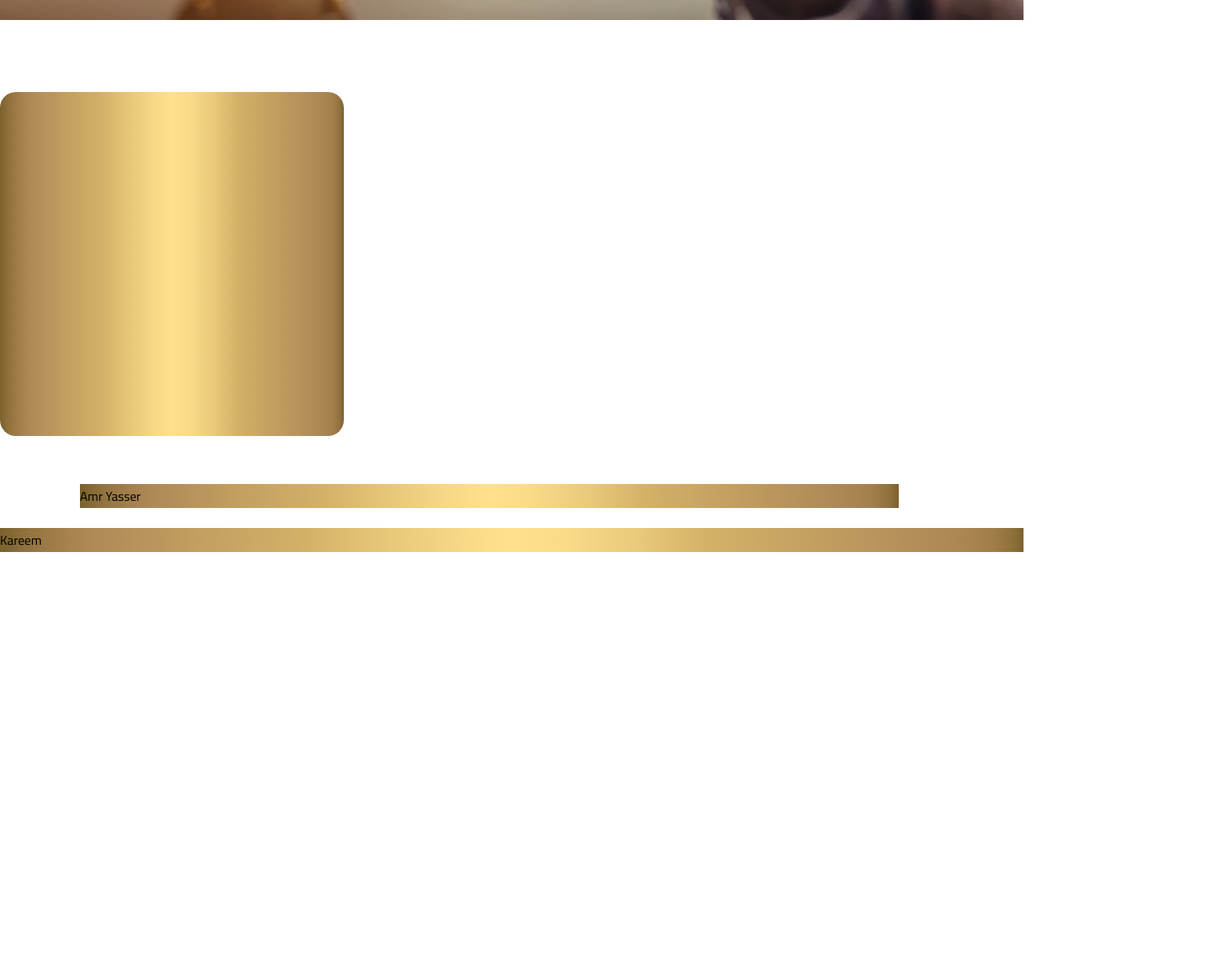
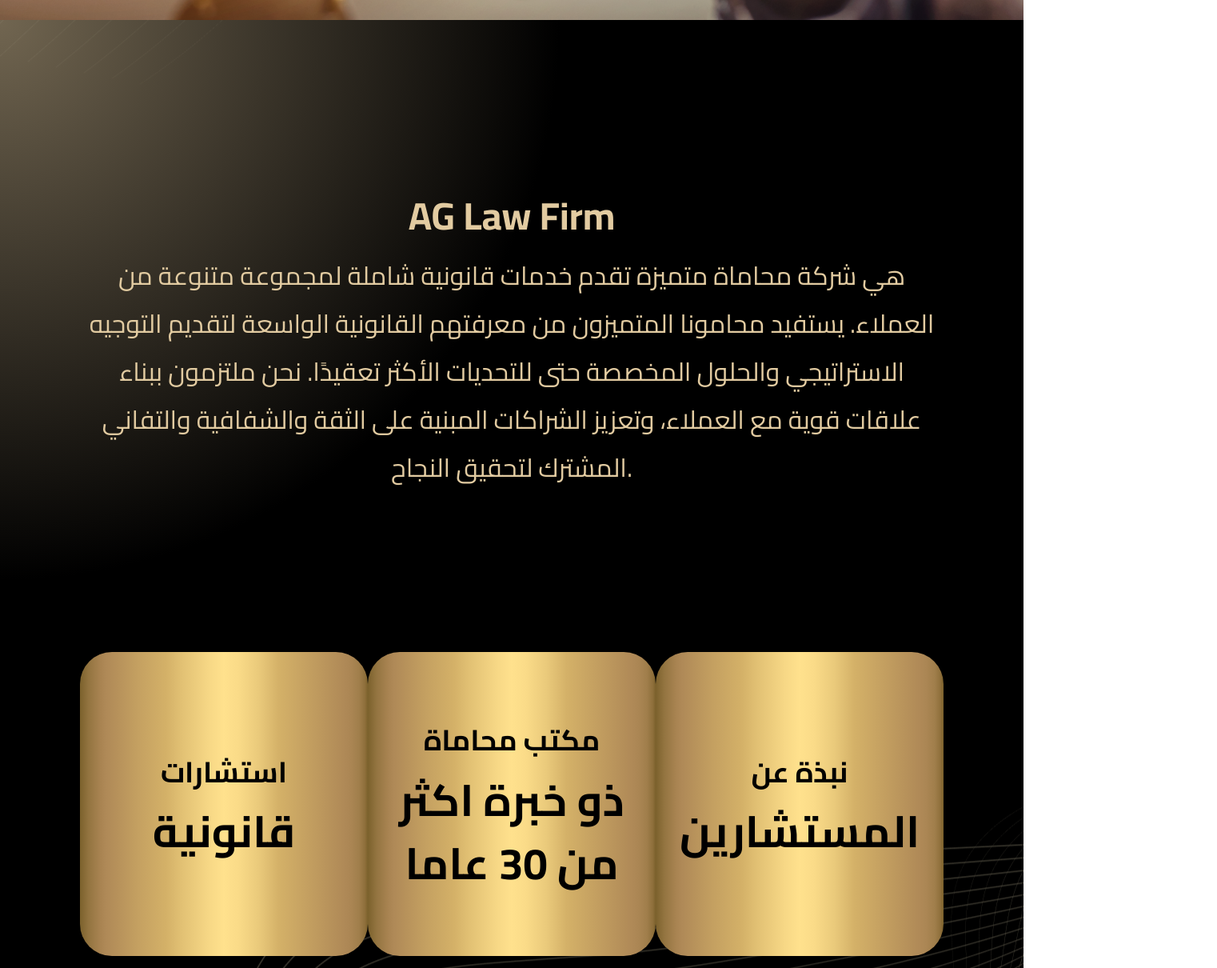
Before and after one commit to ultr4v10let/AGLAW-FIRM-FRONTEND, a React (Create React App) app: page / in a window 1280 px wide. Shown: the part 775-1985 px from the top of the page at 80% size, 1522 px wide, since content can reach past the window. Before the commit the page ends 1465 px from the top, so only its background shows below. Built offline with nearby package versions, Linux system fonts and the light colour scheme; a web font is replaced by a local one.

Commit message:
created the about us section

```diff
--- /dev/null
+++ b/src/components/aboutUs/AboutUs.css
@@ -0,0 +1,77 @@
+.about-us-container {
+  padding: 200px 100px 200px 100px;
+}
+
+.about-us-title {
+  font-size: 48px;
+  font-weight: 700;
+  line-height: 89.95px;
+  text-align: center;
+  color: var(--gold);
+}
+
+.about-us-description {
+  font-size: 32px;
+  font-weight: 400;
+  line-height: 59.97px;
+  text-align: center;
+  color: var(--gold);
+}
+
+.about-us-cards-container {
+  display: flex;
+  justify-content: space-between;
+  margin-top: 200px;
+}
+
+.about-us-card-text-container {
+  margin: auto;
+}
+
+.about-us-card-text-1 {
+  font-size: 36px;
+  font-weight: 700;
+  line-height: 67.46px;
+  text-align: center;
+}
+
+.about-us-card-text-2 {
+  font-size: 55px;
+  font-weight: 700;
+  line-height: 78.98px;
+  text-align: center;
+}
+
+.consultancy-container {
+  display: flex;
+  margin-top: 200px;
+  justify-content: space-between;
+}
+
+.consultancy-container-right {
+  width: 50%;
+
+  img {
+    border-radius: 45px;
+  }
+}
+
+.consultancy-container-left {
+  width: 50%;
+  padding-right: 200px;
+}
+
+.consultancy-text {
+  font-size: 36px;
+  font-weight: 400;
+  line-height: 67.46px;
+  text-align: right;
+  color: var(--gold);
+  margin-top: 50px;
+  padding-bottom: 150px;
+}
+
+.consultancy-button {
+  width: 75%;
+  margin: auto;
+}
--- /dev/null
+++ b/src/components/aboutUs/AboutUs.jsx
@@ -0,0 +1,71 @@
+import React from "react";
+import "./AboutUs.css";
+import RadialGradientContainer from "../reusable/radialGradientContainer/RadialGradientContainer";
+import Card from "../reusable/Card/Card";
+import justiceScaleImage from "../../static/images/woman-scale.png";
+import ButtonComponent from "../reusable/buttonComponent/ButtonComponent";
+
+function AboutUs() {
+  return (
+    <RadialGradientContainer side="left">
+      <div className="about-us-container">
+        <div className="about-us-title">AG Law Firm</div>
+        <div className="about-us-description">
+          {" "}
+          هي شركة محاماة متميزة تقدم خدمات قانونية شاملة لمجموعة متنوعة من
+          العملاء. يستفيد محامونا المتميزون من معرفتهم القانونية الواسعة لتقديم
+          التوجيه الاستراتيجي والحلول المخصصة حتى للتحديات الأكثر تعقيدًا. نحن
+          ملتزمون ببناء علاقات قوية مع العملاء، وتعزيز الشراكات المبنية على
+          الثقة والشفافية والتفاني المشترك لتحقيق النجاح.
+        </div>
+        <div className="about-us-cards-container">
+          <Card>
+            <div className="about-us-card-text-container">
+              <div className="about-us-card-text-1">استشارات</div>
+              <div className="about-us-card-text-2">قانونية</div>
+            </div>
+          </Card>
+          <Card>
+            <div className="about-us-card-text-container">
+              <div className="about-us-card-text-1">مكتب محاماة</div>
+              <div className="about-us-card-text-2">
+                ذو خبرة اكثر من 30 عاما
+              </div>
+            </div>
+          </Card>
+          <Card>
+            <div className="about-us-card-text-container">
+              <div className="about-us-card-text-1">نبذة عن</div>
+              <div className="about-us-card-text-2">المستشارين</div>
+            </div>
+          </Card>
+        </div>
+        <div className="consultancy-container">
+          <div className="consultancy-container-left">
+            <div className="consultancy-text">
+              تلتزم شركة AG Elite Law Counsel بشدة بفهم احتياجات عملائنا
+              وتحدياتهم الفريدة. نحن نعزز النهج التعاوني، ونعمل بشكل وثيق مع
+              عملائنا لتطوير استراتيجيات قانونية مخصصة تحقق النتائج المرجوة.
+              يجلب محامونا ذوو الخبرة ثروة من الخبرة في مجالات الممارسة
+              المتنوعة.
+            </div>
+            <div className="consultancy-button">
+              <ButtonComponent>
+                <strong>اطلب استشارة فورية</strong>
+              </ButtonComponent>
+            </div>
+          </div>
+          <div className="consultancy-container-right">
+            <img
+              className="consultancy-container-img"
+              src={justiceScaleImage}
+              alt=""
+            />
+          </div>
+        </div>
+      </div>
+    </RadialGradientContainer>
+  );
+}
+
+export default AboutUs;
--- a/src/components/reusable/Card/Card.css
+++ b/src/components/reusable/Card/Card.css
@@ -1,7 +1,7 @@
 .service-card-container {
-  height: 400px;
-  width: 400px;
-  border-radius: 20px;
+  height: 350px;
+  width: 350px;
+  border-radius: 40px;
   background: var(--gold-linear-gradient);
   text-align: center;
   padding: 15px;
--- a/src/components/reusable/buttonComponent/ButtonComponent.css
+++ b/src/components/reusable/buttonComponent/ButtonComponent.css
@@ -1,3 +1,3 @@
 .button-component {
-  border-radius: 25px;
+  border-radius: 40px;
 }
--- a/src/components/reusable/buttonComponent/ButtonComponent.jsx
+++ b/src/components/reusable/buttonComponent/ButtonComponent.jsx
@@ -12,16 +12,15 @@
       className="button-component"
       style={{
         width: "100%",
-        height: size === "compact" ? "45px" : "55px",
+        height: size === "compact" ? "55px" : "65px",
         fontSize: size === "compact" ? "24px" : "28px",
         cursor: "pointer",
-        fontFamily: "Kanit",
         border: "none",
         letterSpacing: "2px",
         background:
           type === "transparent"
             ? "rgba(0, 0, 0, 0.7)"
-            : "linear-gradient(90deg, rgba(175,137,87,1) 20%, rgba(255,255,255,1) 50%, rgba(175,137,87,1) 80%)",
+            : "var(--gold-linear-gradient)",
         color: type === "transparent" ? "white" : "black",
       }}
       onClick={onClick}
--- /dev/null
+++ b/src/components/reusable/radialGradientContainer/RadialGradientContainer.jsx
@@ -0,0 +1,36 @@
+import React from "react";
+import golfPatternBG from "../../../static/images/gold-pattern.png";
+
+function RadialGradientContainer({ children, side = "right" }) {
+  return (
+    <div
+      style={{
+        background:
+          side === "left"
+            ? ` radial-gradient(700px at 0% 0% ,var(--gold) -100%, black)`
+            : ` radial-gradient(700px at 100% 0% ,var(--gold) -100%, black)`,
+        position: "relative",
+        zIndex: "0",
+      }}
+      className="test"
+    >
+      <div
+        style={{
+          backgroundImage: `url(${golfPatternBG})`,
+          position: "absolute",
+          zIndex: "-1",
+          top: "0px",
+          right: "0px",
+          width: "100%",
+          height: "100%",
+          backgroundSize: "fill",
+          backgroundPosition: "center",
+          transform: side === "left" ? "scaleX(-1)" : "scaleX(1)",
+        }}
+      ></div>
+      <div>{children}</div>
+    </div>
+  );
+}
+
+export default RadialGradientContainer;
--- a/src/pages/Home.jsx
+++ b/src/pages/Home.jsx
@@ -4,6 +4,7 @@
 import Card from "../components/reusable/Card/Card";
 import Footer from "../components/footer/Footer";
 import ItemsCarousel from "../components/itemsCarousel/ItemsCarousel";
+import AboutUs from "../components/aboutUs/AboutUs";
 
 function Home() {
   // const items = [
@@ -20,13 +21,7 @@
     <div>
       <Navbar />
       <Hero />
-      <br />
-      <br />
-      <br />
-      <Card></Card>
-      <br />
-      <br />
-      <Footer />
+      <AboutUs />
       {/* <ItemsCarousel items={items}/> */}
       {/* <h1>HomePage</h1> */}
     </div>
```
Also changed, not shown: src/static/images/gold-pattern.png (added), src/static/images/woman-scale.png (added).
